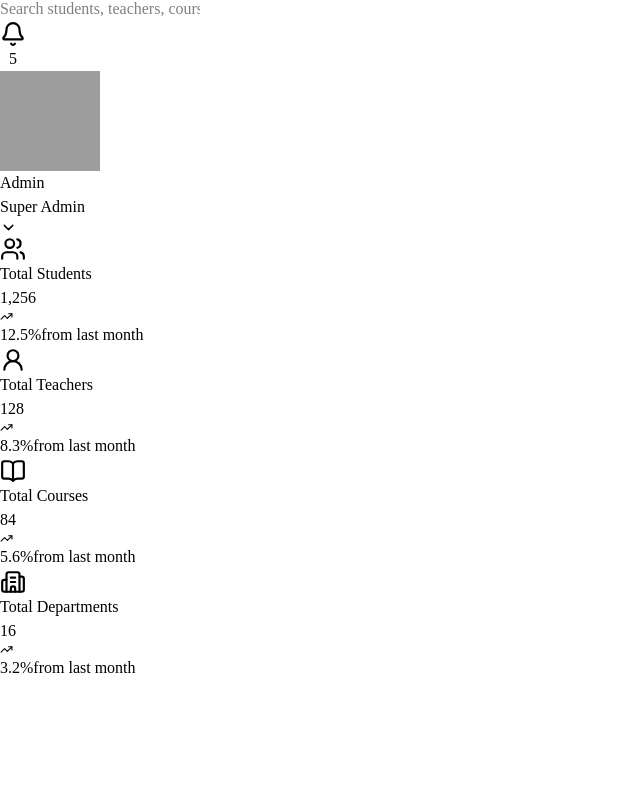
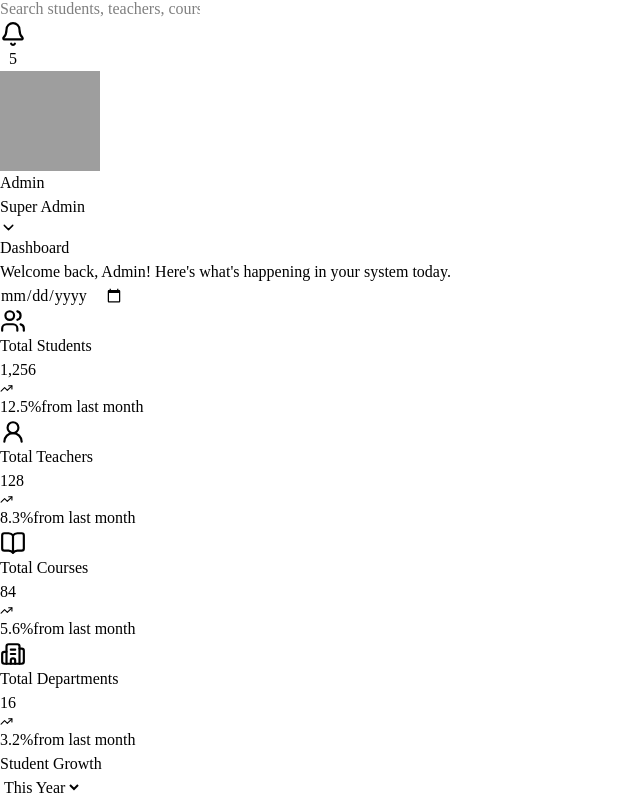
Before and after one commit to bikrambohara/student-management-system, a React app in the folder frontend/: page / in a window 1280 px wide. Shown: the part 597-1397 px from the top of the page, without its empty margins (0-640 px from the left). Before the commit the page ends 1277 px from the top, so only its background shows below. Built offline with nearby package versions, Linux system fonts and the light colour scheme; grey boxes are pictures that could not be loaded; the HTML template or start-up script is replaced by a standard one.

Commit message:
add studentgrowthchart

```diff
--- a/frontend/src/components/dashboard/StatCard.jsx
+++ b/frontend/src/components/dashboard/StatCard.jsx
@@ -1,4 +1,3 @@
-
 import { TrendingUp } from "lucide-react";
 
 function StatCard({
@@ -9,7 +8,7 @@ function StatCard({
   iconStyle,
 }) {
   return (
-    <div className="rounded-xl border border-slate-200 bg-white p-5 shadow-sm">
+    <div className="rounded-xl border border-slate-200 bg-white p-5 shadow-sm hover:bg-slate-100 ">
       <div className="flex items-center gap-4">
         <div
           className={`flex h-14 w-14 items-center justify-center rounded-xl ${iconStyle}`}
--- a/frontend/src/components/dashboard/StatsSection.jsx
+++ b/frontend/src/components/dashboard/StatsSection.jsx
@@ -3,7 +3,10 @@ import {
   UserRound,
   BookOpen,
   Building2,
+  CalendarDays,
+  ChevronDown,
 } from "lucide-react";
+
 import StatCard from "./StatCard";
 
 const stats = [
@@ -39,11 +42,36 @@ const stats = [
 
 function StatsSection() {
   return (
-    <section className="grid grid-cols-1 gap-5 sm:grid-cols-2 xl:grid-cols-4">
-      {stats.map((stat) => (
-        <StatCard key={stat.title} {...stat} />
-      ))}
-    </section>
+    <>
+      {/* Dashboard Heading */}
+      <div className="mb-6 flex flex-col justify-between gap-4 sm:flex-row sm:items-center">
+        <div>
+          <h1 className="text-2xl font-bold text-slate-900 md:text-3xl">
+            Dashboard
+          </h1>
+
+          <p className="mt-1 text-sm text-slate-500">
+            Welcome back, Admin! Here's what's happening in your system today.
+          </p>
+        </div>
+
+        <div className="flex items-center gap-2 rounded-lg border border-slate-200 bg-white px-4 py-3 shadow-sm">
+          {/* <CalendarDays size={18} className="text-slate-600" /> */}
+
+          <input
+            type="date"
+            className="border-none bg-transparent text-sm text-slate-700 outline-none"
+          />
+        </div>
+      </div>
+
+      {/* Stats Cards */}
+      <section className="grid grid-cols-1 gap-5 sm:grid-cols-2 xl:grid-cols-4">
+        {stats.map((stat) => (
+          <StatCard key={stat.title} {...stat} />
+        ))}
+      </section>
+    </>
   );
 }
 
--- a/frontend/src/components/dashboard/StudentGrowthChart.jsx
+++ b/frontend/src/components/dashboard/StudentGrowthChart.jsx
@@ -1,8 +1,63 @@
 import React from 'react'
+import {
+  CartesianGrid,
+  Line,
+  LineChart,
+  ResponsiveContainer,
+  Tooltip,
+  XAxis,
+  YAxis,
+} from "recharts";
+
+const chartData = [
+  { month: "Jan", students: 580 },
+  { month: "Feb", students: 640 },
+  { month: "Mar", students: 720 },
+  { month: "Apr", students: 750 },
+  { month: "May", students: 780 },
+  { month: "Jun", students: 880 },
+  { month: "Jul", students: 940 },
+  { month: "Aug", students: 1050 },
+  { month: "Sep", students: 1140 },
+  { month: "Oct", students: 1200 },
+  { month: "Nov", students: 1240 },
+  { month: "Dec", students: 1300 },
+];
 
 const StudentGrowthChart = () => {
   return (
-    <div>
+    <div className ="mt-3 rounded-xl border-2 border-slate-200 bg-slate-200 p-5 shadow-sm">
+      <div className = "mb-5 flex items-center justify-center gap-4">
+        <h2 className="font-semibold text-slate-800">Student Growth</h2>
+        <select className ="rounded-lg border-2 border-slate-300 px-3 py-2 text-sm outline-none font-semibold cursor-pointer">
+          <option>This Year</option>
+          <option>Last Year</option>
+        </select>
+      </div>
+
+      <div className='h-80'>
+        <ResponsiveContainer width="100%" height="100%">
+          <LineChart data={chartData}>
+            <CartesianGrid strokeDasharray="3 3" vertical={false} />
+            <XAxis dataKey="month" fontSize={12} />
+            <YAxis fontSize={12} />
+             <Tooltip />
+
+              <Line
+              type="monotone"
+              dataKey="students"
+              stroke="#2563eb"
+              strokeWidth={3}
+              dot={{
+                fill: "#ffffff",
+                stroke: "#2563eb",
+                strokeWidth: 2,
+              }}
+            />
+           </LineChart>
+        </ResponsiveContainer>
+
+      </div>
 
     </div>
   )
--- a/frontend/src/components/pages/Dashboard.jsx
+++ b/frontend/src/components/pages/Dashboard.jsx
@@ -2,11 +2,13 @@
 import { CalendarDays, ChevronDown } from "lucide-react";
 import DashboardLayout from "../layout/DashboardLayout";
 import StatsSection from "../dashboard/StatsSection";
+import StudentGrowthChart from "../dashboard/StudentGrowthChart";
 
 function Dashboard() {
   return (
     <DashboardLayout>
       <StatsSection />
+      <StudentGrowthChart/>
     </DashboardLayout>
   );
 }
```
